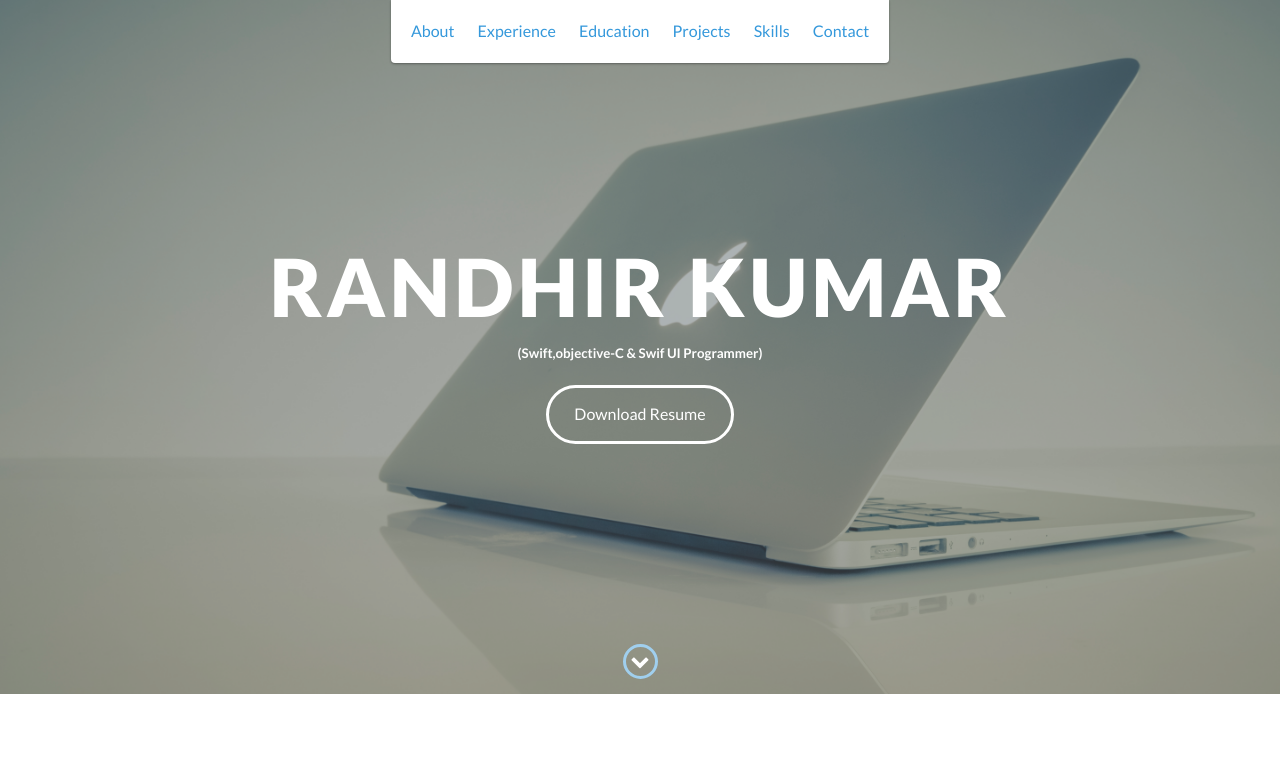
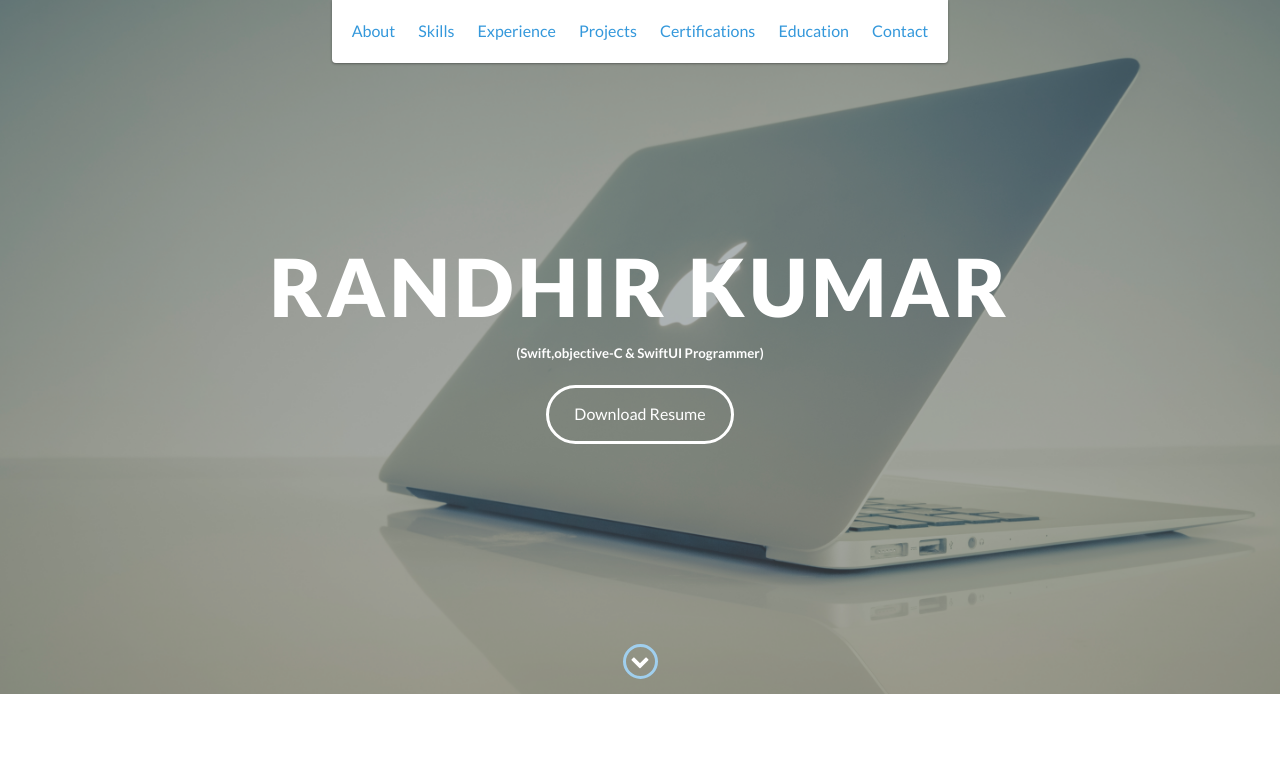
Before and after one commit to randhirraj3130/randhirraj3130.github.io, a plain HTML site: page index.html in a window 1280 px wide. Shown: the top 766 px of the page. Drawn offline with nearby package versions, Linux system fonts and the light colour scheme.

Commit message:
update certifications

```diff
--- a/index.html
+++ b/index.html
@@ -31,18 +31,20 @@
 			<a href="#about">About</a>
 		</li>
 		<li>
-			<a href="#experience">Experience</a>
+			<a href="#skills">Skills</a>
 		</li>
 		<li>
-			<a href="#education">Education</a>
+			<a href="#experience">Experience</a>
 		</li>
 		<li>
 			<a href="#projects">Projects</a>
 		</li>
 		<li>
-			<a href="#skills">Skills</a>
+			<a href="#certifications">Certifications</a>
 		</li>
-
+		<li>
+			<a href="#education">Education</a>
+		</li>
 		<li>
 			<a href="#contact">Contact</a>
 		</li>
@@ -53,7 +55,7 @@
 
 	<div id="lead-content">
 		<h1>Randhir Kumar</h1>
-		<h5 style="color:#FFFFFF ">(Swift,objective-C & Swif UI Programmer)</h5>
+		<h5 style="color:#FFFFFF ">(Swift,objective-C & SwiftUI Programmer)</h5>
 		<a href="randhir_resume.pdf" class="btn-rounded-white">Download Resume</a>
 	</div>
 	<!-- End #lead-content -->
@@ -99,7 +101,6 @@
       	<li>Git</li>
         <li>SVN</li>
         <li>JIRA</li>
-        <li>Confluence</li>
         <li>Fastlane</li>
         <li>Unit testing</li>
         <li>UI testing</li>
@@ -271,7 +272,7 @@ the Paytm payment getaway for the payment for the printing of images.
 </div>
 <!-- End #projects -->
 
- <div id="education">
+ <div id="certifications">
 	 <h2 class="heading">Certifications</h2>
 	 <div class="education-block">
 		<h3>Coursera</h3>
@@ -315,7 +316,7 @@ the Paytm payment getaway for the payment for the printing of images.
 <div id="contact">
 	<h2 >Get in Touch </h2>
 	<div id="contact-form">
-		<form method="POST" action="https://formspree.io/randhir.3023@gmail.com">
+		<form method="POST" action="https://formspree.io/f/mleqeyed">
 			<input type="email" name="email" placeholder="Email" required>
 			<textarea name="message" placeholder="Message" required></textarea>
 			<button type="Send">Send</button>
```
